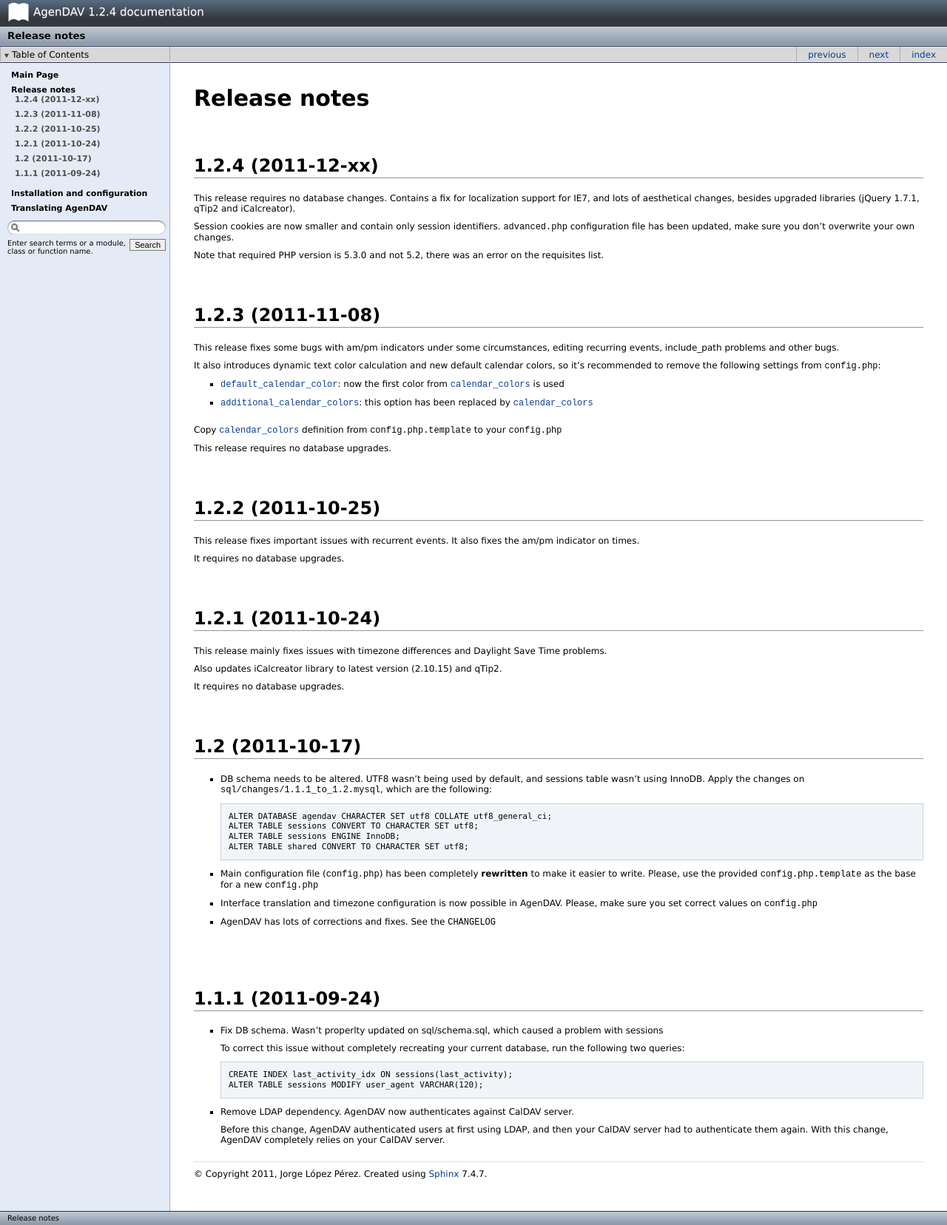
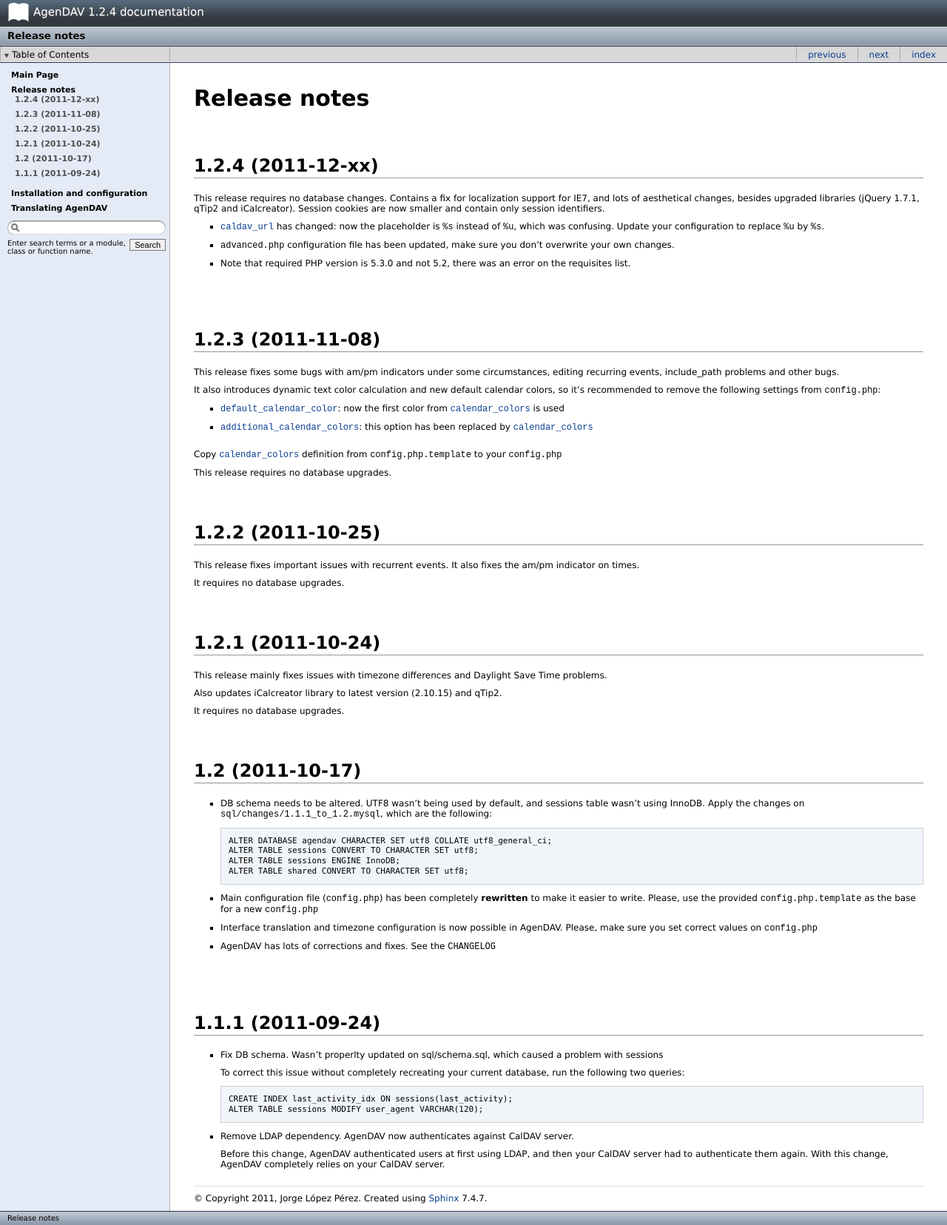
Before and after one commit to birdrock00/caldaver, a Sphinx documentation site: the page built from doc/source/releasenotes.rst, in a window 1280 px wide. Shown: the whole page at 74% size. Built offline with Sphinx 7.4.7, drawn with Linux system fonts in a browser that asks for light colours.

Commit message:
Update documentation to reflect last change

```diff
--- a/doc/source/releasenotes.rst
+++ b/doc/source/releasenotes.rst
@@ -7,14 +7,14 @@
 
 This release requires no database changes. Contains a fix for localization
 support for IE7, and lots of aesthetical changes, besides upgraded libraries
-(jQuery 1.7.1, qTip2 and iCalcreator).
+(jQuery 1.7.1, qTip2 and iCalcreator). Session cookies are now smaller and
+contain only session identifiers.
 
-Session cookies are now smaller and contain only session identifiers.
-``advanced.php`` configuration file has been updated, make sure you don't
-overwrite your own changes.
+* :confval:`caldav_url` has changed: now the placeholder is ``%s`` instead of ``%u``, which was confusing. Update your configuration to replace ``%u`` by ``%s``.
 
-Note that required PHP version is 5.3.0 and not 5.2, there was an error on
-the requisites list.
+* ``advanced.php`` configuration file has been updated, make sure you don't overwrite your own changes.
+
+* Note that required PHP version is 5.3.0 and not 5.2, there was an error on the requisites list.
 
 .. _v1.2.3:
 
```
Also changed, not shown: doc/source/admin/configuration.rst (+9 -3 lines).
